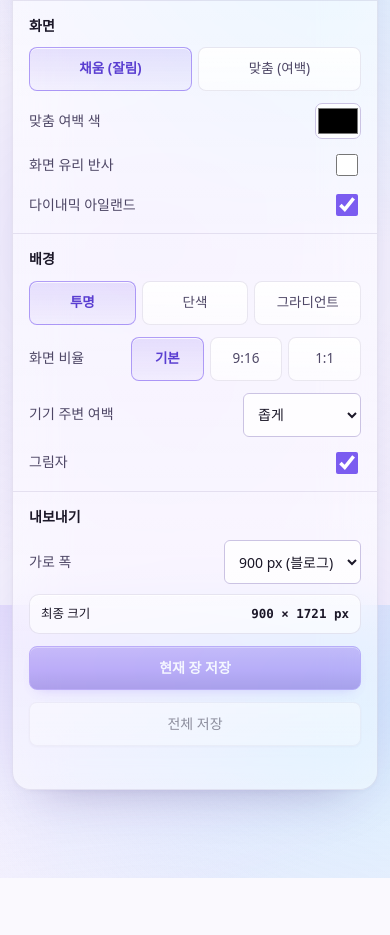
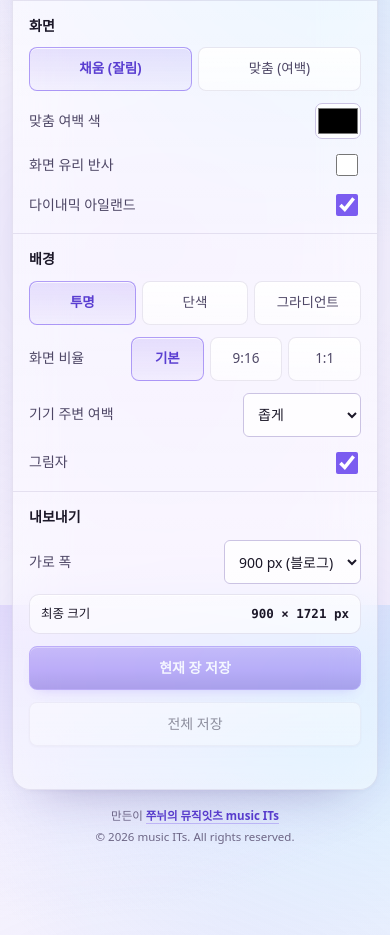
Before and after one commit to musicits/phone-mockup-studio, a plain HTML site: page index.html in a window 390 px wide. Shown: the part 1083-2018 px from the top of the page. Before the commit the page ends 1961 px from the top, so only its background shows below. Drawn offline with Linux system fonts and the light colour scheme; a web font is replaced by a local one.

Commit message:
하단에 만든이·저작권 줄 · 저자 메타와 구조화 데이터
- 페이지 끝 footer.credit: "만든이 쭈뉘의 뮤직잇츠 music ITs"(블로그 링크) + "© 2026 music ITs"
  rel="author noopener" — noreferrer 는 블로그 유입 통계에 출처가 안 잡혀서 뺀다(코덱 매치와 같음)
- 좁은 화면: 하단 고정 바 몫의 여백을 .work 에서 .credit 아래로 옮겨 출처가 바에 가리지 않게
- head: meta author, rel="me", WebApplication JSON-LD(author·copyrightHolder)

Co-Authored-By: Claude Opus 5 <noreply@anthropic.com>

```diff
--- a/index.html
+++ b/index.html
@@ -8,6 +8,16 @@
 <title>폰 목업 스튜디오</title>
 <meta name="description" content="스크린샷을 아이폰·갤럭시 기기 프레임에 합성해 PNG로 저장하는 무료 목업 도구. 설치 없이 PC와 휴대폰에서 바로 씁니다.">
 <link rel="canonical" href="https://tools.musicits.com/phone-mockup-studio/">
+<meta name="author" content="쭈뉘의 뮤직잇츠 music ITs">
+<link rel="me" href="https://blog.naver.com/musicits">
+<script type="application/ld+json">
+{"@context":"https://schema.org","@type":"WebApplication",
+ "name":"폰 목업 스튜디오","url":"https://tools.musicits.com/phone-mockup-studio/",
+ "applicationCategory":"DesignApplication","operatingSystem":"Web","inLanguage":"ko","isAccessibleForFree":true,
+ "description":"스크린샷을 아이폰·갤럭시 기기 프레임에 합성해 PNG로 저장하는 무료 목업 도구. 설치 없이 PC와 휴대폰에서 바로 씁니다.",
+ "author":{"@type":"Person","name":"쭈뉘의 뮤직잇츠 music ITs","url":"https://blog.naver.com/musicits","sameAs":["https://blog.naver.com/musicits","https://github.com/musicits"]},
+ "copyrightYear":2026,"copyrightHolder":{"@type":"Person","name":"쭈뉘의 뮤직잇츠 music ITs","url":"https://blog.naver.com/musicits"}}
+</script>
 <link rel="preconnect" href="https://cdn.jsdelivr.net" crossorigin>
 <link rel="stylesheet" href="https://cdn.jsdelivr.net/gh/orioncactus/pretendard@v1.3.9/dist/web/variable/pretendardvariable-dynamic-subset.min.css">
 <style>
@@ -338,6 +348,13 @@ input[type=checkbox]{width:16px;height:16px;accent-color:var(--main);cursor:poin
 .faq .ans ul{margin:2px 0 4px; padding-left:18px}
 .faq .ans b{color:var(--ink)}
 
+/* ---- 하단 출처 ---- */
+.credit{padding:6px 20px 24px;text-align:center;font-size:11.5px;line-height:1.8;color:var(--steel)}
+.credit p{margin:0}
+.credit a{color:var(--main-deep);font-weight:600;text-decoration:none;
+  border-bottom:1px solid color-mix(in srgb,var(--main) 35%,transparent)}
+.credit a:hover{border-bottom-color:var(--main)}
+
 /* ---- 모바일: 한 줄로 쌓고, 손가락 크기 단추와 하단 고정 바 ---- */
 .dock{display:none}
 @media (max-width:900px){
@@ -346,7 +363,8 @@ input[type=checkbox]{width:16px;height:16px;accent-color:var(--main);cursor:poin
   .helpbtn{order:2;width:32px;height:32px}
   header .logo{height:19px}
   header h1{font-size:14.5px;padding-left:10px}
-  .work{grid-template-columns:minmax(0,1fr); gap:12px; padding:12px 12px calc(88px + env(safe-area-inset-bottom))}
+  .work{grid-template-columns:minmax(0,1fr); gap:12px; padding:12px}
+  .credit{padding:4px 14px calc(88px + env(safe-area-inset-bottom))}
   .stage{min-height:0; padding:14px 12px; gap:12px}
   #preview{max-width:min(100%,300px); max-height:52dvh}
   .rail{position:static; max-height:none; overflow:visible; padding-bottom:4px}
@@ -531,6 +549,12 @@ input[type=checkbox]{width:16px;height:16px;accent-color:var(--main);cursor:poin
     </div>
   </aside>
 </main>
+
+<!-- 출처: 블로그 유입 통계에 잡히도록 rel 에 noreferrer 를 넣지 않습니다 -->
+<footer class="credit">
+  <p>만든이 <a href="https://blog.naver.com/musicits" target="_blank" rel="author noopener">쭈뉘의 뮤직잇츠 music ITs</a></p>
+  <p>© 2026 music ITs. All rights reserved.</p>
+</footer>
 
 <!-- 좁은 화면에서만 보이는 하단 고정 바. 레일의 같은 버튼을 대신 눌러 줍니다. -->
 <div class="dock" id="dock">
```
